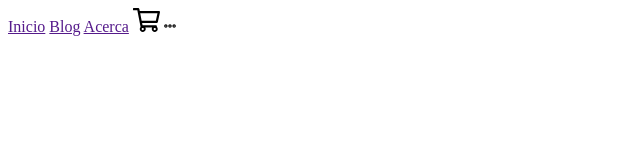
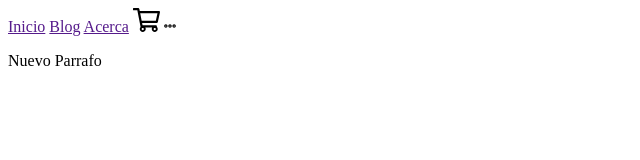
Before and after one commit to efrainlav/FullStack, a website: page index.html in a window 1280 px wide. Shown: the whole page, without its empty margins (0-640 px from the left). Drawn offline with Linux system fonts and the light colour scheme.

Commit message:
Se agrego parrafo

```diff
--- a/index.html
+++ b/index.html
@@ -30,5 +30,6 @@
     <img src="/imagenes/more.svg" class="svg-more" alt="">
 
     </nav>
+    <p>Nuevo Parrafo</p>
 </body>
 </html>
```
Also changed, not shown: 1 other file.
